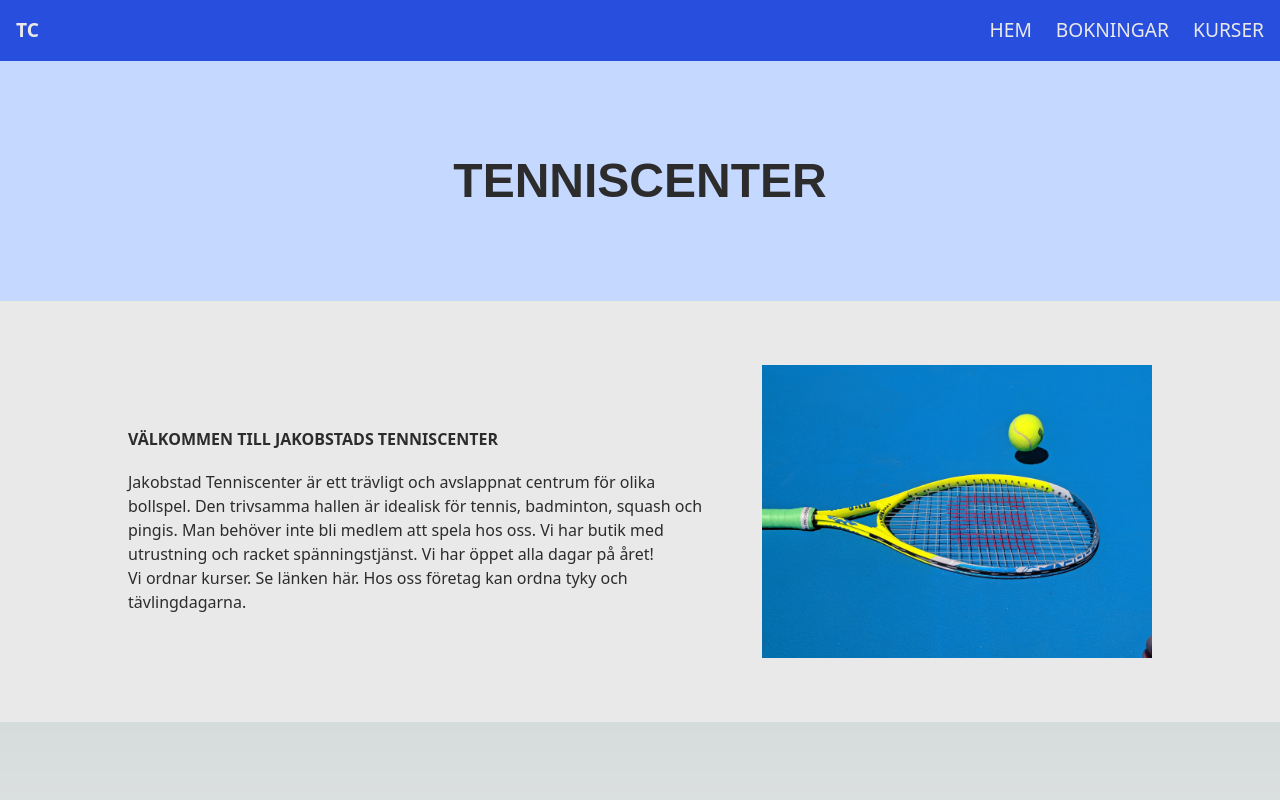
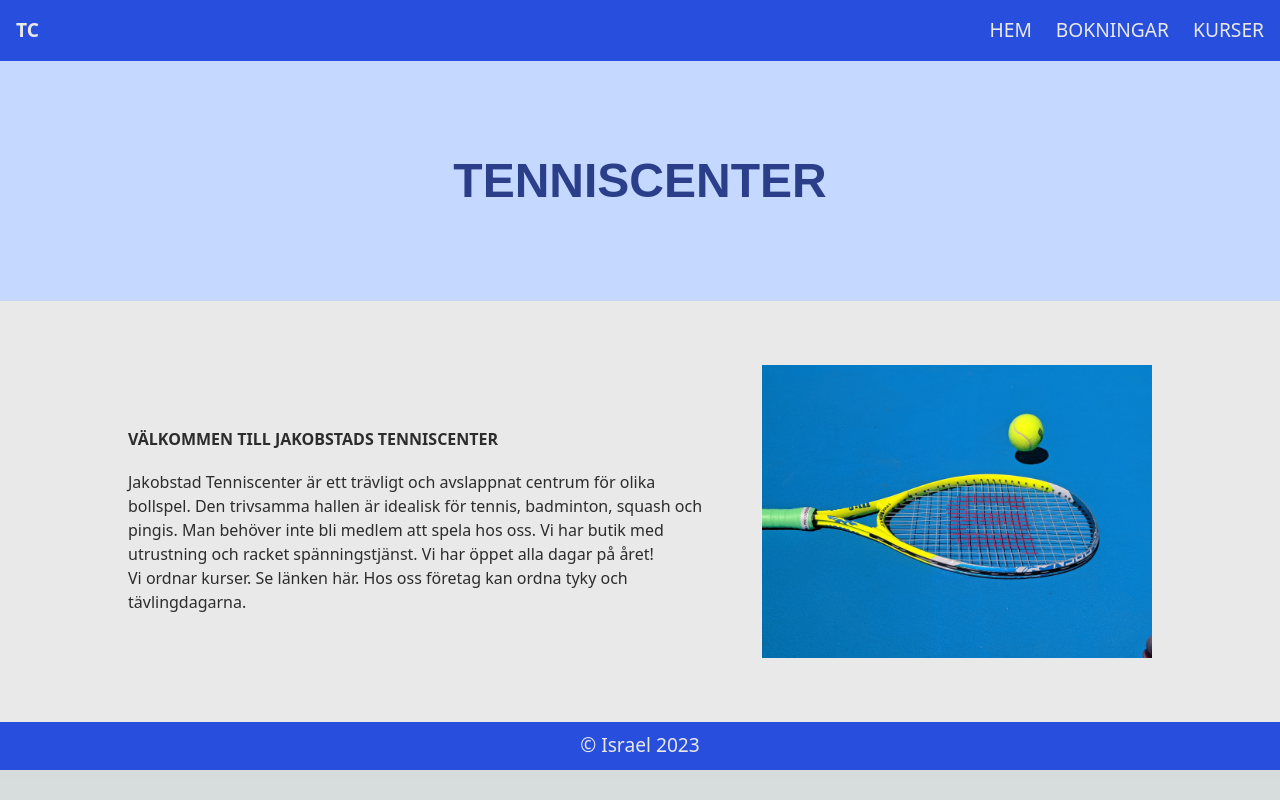
Before and after one commit to curiousis/utveckling-av-programvara1, a Next.js app in the folder nextJs/tenniscenter/: page / in a window 1280 px wide. Built offline with nearby package versions, Linux system fonts and the light colour scheme.

Commit message:
Adding Footer

```diff
--- a/nextJs/tenniscenter/src/pages/components/Footer.tsx
+++ b/nextJs/tenniscenter/src/pages/components/Footer.tsx
@@ -0,0 +1,10 @@
+import React from 'react'
+import style from '../../styles/Home.module.css'
+
+const Footer = () => {
+  return (
+    <footer className={style.footer}>&copy; Israel 2023</footer>
+  )
+}
+
+export default Footer
--- a/nextJs/tenniscenter/src/pages/index.tsx
+++ b/nextJs/tenniscenter/src/pages/index.tsx
@@ -2,6 +2,7 @@ import Image from 'next/image'
 import Header from './components/Header'
 import Hero from './components/Hero'
 import style from '../styles/Home.module.css'
+import Footer from './components/Footer'
 
 export default function Home() {
   return (
@@ -24,8 +25,8 @@ export default function Home() {
         <div className={style.imageContainer}>
           <Image src='/tennis.jpg'  width={800} height={800} alt='tennis pic'/>
         </div>
-
       </section>
+      <Footer/>
     </main>
   )
 }
--- a/nextJs/tenniscenter/src/styles/Home.module.css
+++ b/nextJs/tenniscenter/src/styles/Home.module.css
@@ -1,4 +1,4 @@
-#header{
+#header,.footer{
     background-color: #274edd;
     font-size: 1.2rem;
     color: #e9e9e9;
@@ -15,18 +15,18 @@
     width: 100%;
     height: 15rem;
     background-color: #c5d8ff;
-    display: flex;
-    justify-content: center;
-    align-items: center;
     font: bold 3rem sans-serif ;
+    color: #2a3e8a;
 }
 .description{
     padding: 4rem 0;
     width: 80%;
+    gap: 3rem;
+}
+.description,.footer,#hero{
     display: flex;
     justify-content: center;
     align-items: center;
-    gap: 3rem;
 }
 .desContainer{
     width: 60%;
@@ -38,3 +38,7 @@
 .imageContainer{
     width: 40%;
 }
+.footer{
+    width: 100%;
+    height: 3rem;
+}
```
